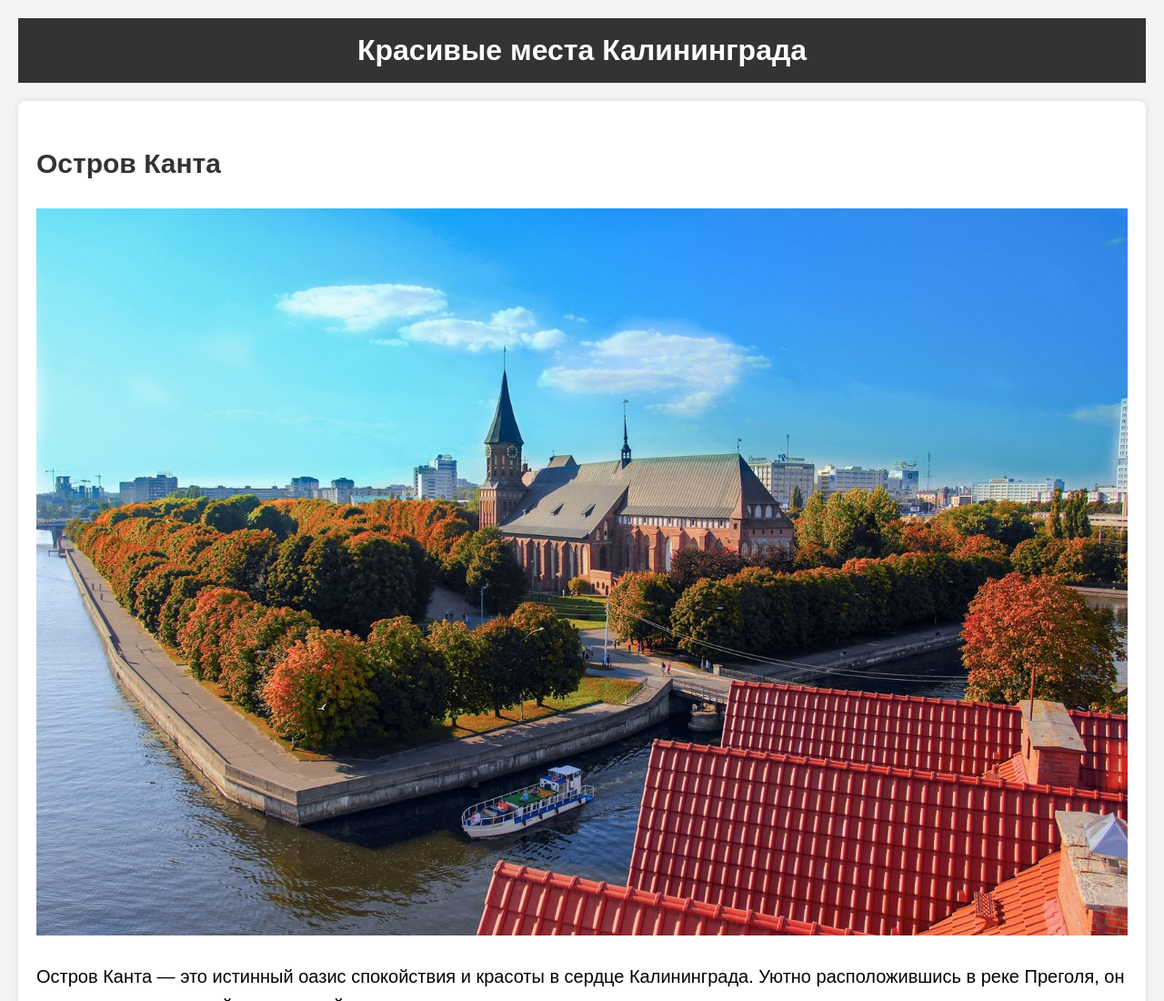
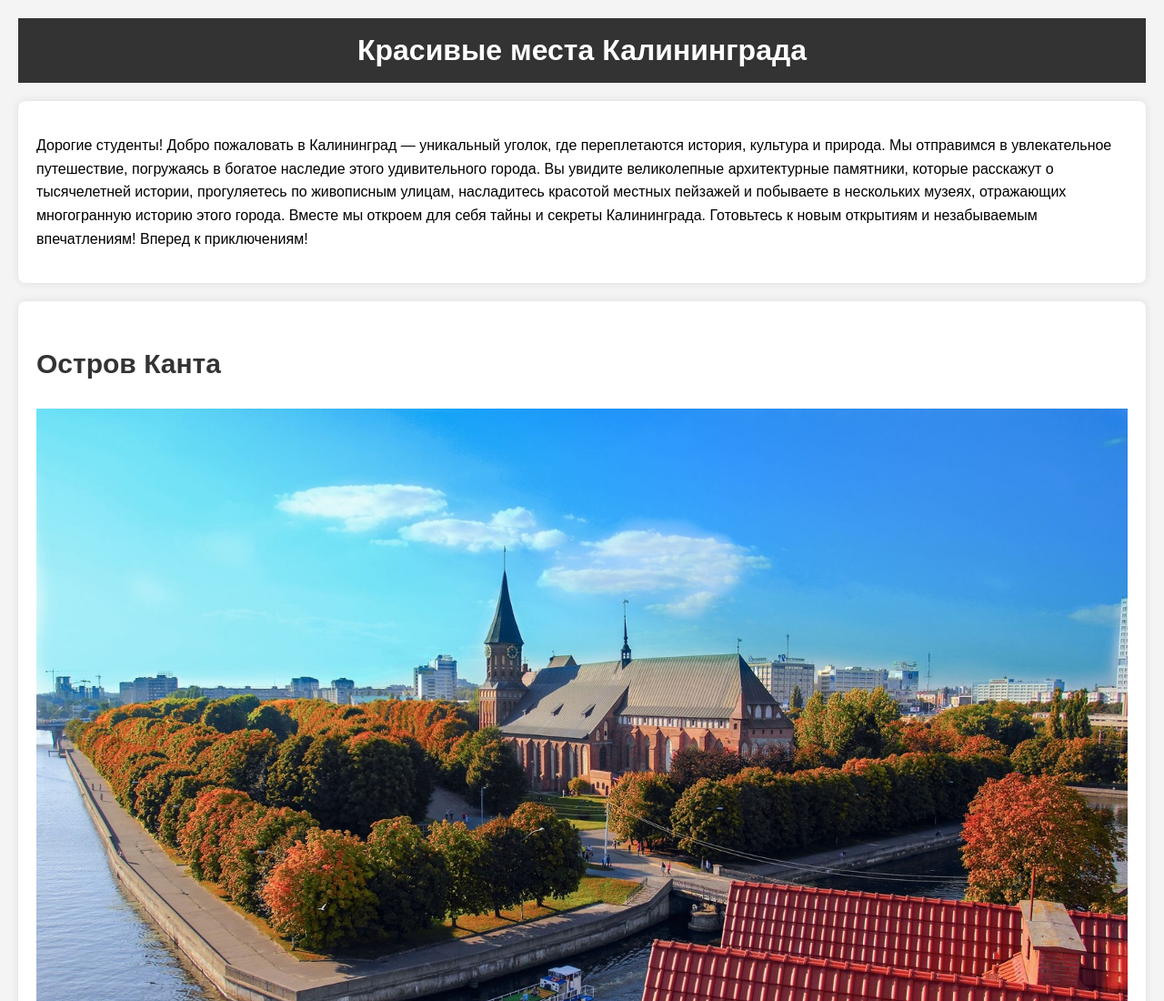
Before and after one commit to cla1rvoyant/org-project, a plain HTML site: page index.html in a window 1280 px wide. Shown: the top 1100 px of the page at 91% size. Drawn offline with Linux system fonts and the light colour scheme.

Commit message:
Update index.html

```diff
--- a/index.html
+++ b/index.html
@@ -12,6 +12,18 @@
     </header>
 
     <main>
+        <section id="hello">
+            <p>
+                Дорогие студенты!
+
+                Добро пожаловать в Калининград — уникальный уголок, где переплетаются история, культура и природа. Мы отправимся в увлекательное путешествие, погружаясь в богатое наследие этого удивительного города.
+
+                Вы увидите великолепные архитектурные памятники, которые расскажут о тысячелетней истории, прогуляетесь по живописным улицам, насладитесь красотой местных пейзажей и побываете в нескольких музеях, отражающих многогранную историю этого города. Вместе мы откроем для себя тайны и секреты Калининграда.
+
+                Готовьтесь к новым открытиям и незабываемым впечатлениям! Вперед к приключениям!
+            </p>
+        </section>
+
         <section id="place">
             <h2>Остров Канта</h2>
             <img src="images/kanta.jpg" alt="Остров Канта"/>
```
